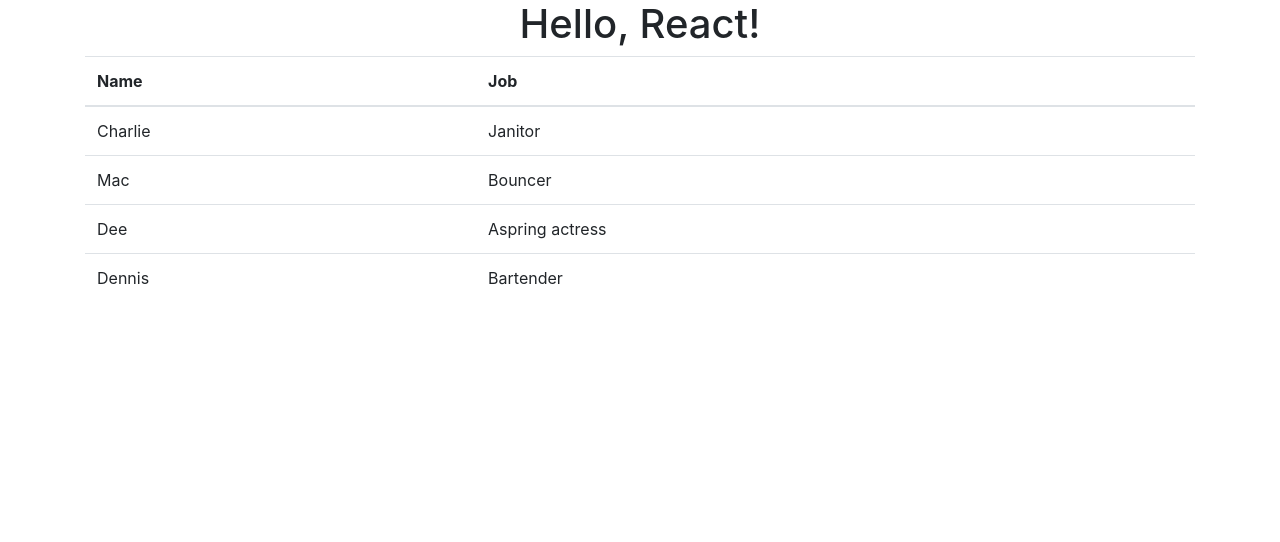
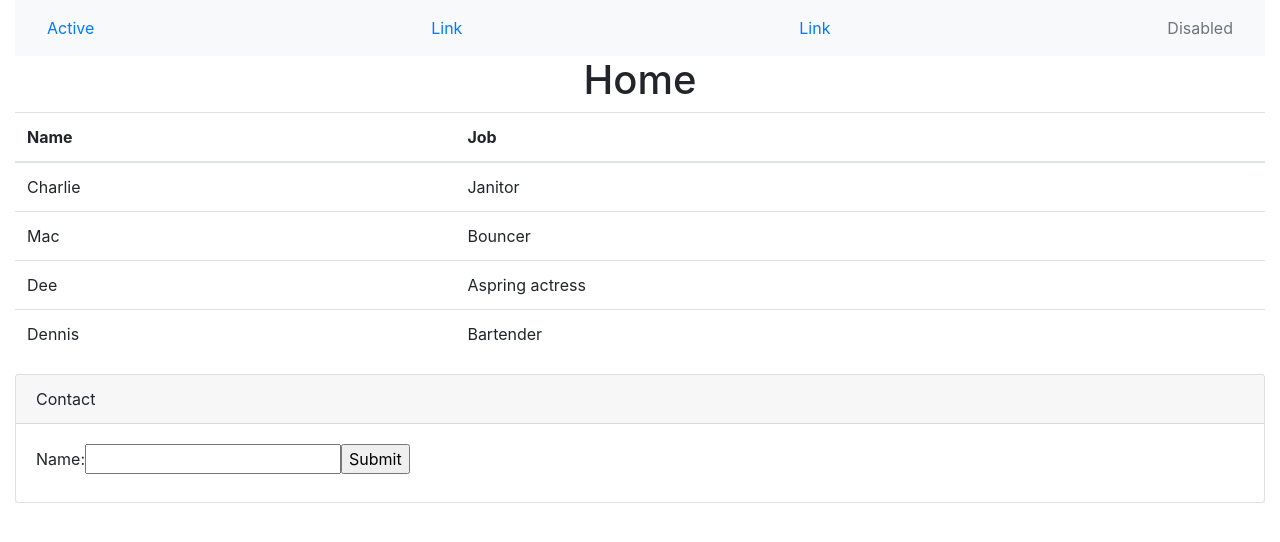
Before and after one commit to ng-model/turbo-potato, a React (Create React App) app: page / in a window 1280 px wide. Shown: the top 542 px of the page. Built offline with nearby package versions, Linux system fonts and the light colour scheme.

Commit message:
new pages and more confusion

```diff
--- a/src/App.js
+++ b/src/App.js
@@ -1,33 +1,15 @@
 import React, { Component } from "react";
-import Table from "./pages/Table";
-// import logo from "./logo.svg";
-import "./App.css";
+import Home from "./pages/Home";
+import Nav from "./pages/Nav";
 
 class App extends Component {
   render() {
-    const heading = <h1>Hello, React!</h1>;
-    const characters = [
-      {
-        name: "Charlie",
-        job: "Janitor",
-      },
-      {
-        name: "Mac",
-        job: "Bouncer",
-      },
-      {
-        name: "Dee",
-        job: "Aspring actress",
-      },
-      {
-        name: "Dennis",
-        job: "Bartender",
-      },
-    ];
     return (
-      <div className="container">
-        <header className="h1 text-center">{heading}</header>
-        <Table characterData={characters} />
+      <div className="container-fluid">
+        <Nav />
+        <main>
+          <Home />
+        </main>
       </div>
     );
   }
--- /dev/null
+++ b/src/pages/Contact.js
@@ -0,0 +1,22 @@
+import React, { Component } from "react";
+
+class Contact extends Component {
+  render() {
+    return (
+      <div className="card">
+        <div className="card-header">Contact</div>
+        <div className="card-body">
+          <form>
+            <label>
+              Name:
+              <input type="text" name="name" />
+            </label>
+            <input type="submit" value="Submit" />
+          </form>
+        </div>
+      </div>
+    );
+  }
+}
+
+export default Contact;
--- a/src/pages/Home.js
+++ b/src/pages/Home.js
@@ -0,0 +1,34 @@
+import React, { Component } from "react";
+import Table from "./Table";
+
+class Home extends Component {
+  render() {
+    const heading = <h1>Home</h1>;
+    const characters = [
+      {
+        name: "Charlie",
+        job: "Janitor",
+      },
+      {
+        name: "Mac",
+        job: "Bouncer",
+      },
+      {
+        name: "Dee",
+        job: "Aspring actress",
+      },
+      {
+        name: "Dennis",
+        job: "Bartender",
+      },
+    ];
+    return (
+      <div>
+        <header className="text-center">{heading}</header>
+        <Table characterData={characters} />
+      </div>
+    );
+  }
+}
+
+export default Home;
--- /dev/null
+++ b/src/pages/Nav.js
@@ -0,0 +1,32 @@
+import React, { Component } from "react";
+
+class Nav extends Component {
+    render() {
+        const url = 'something';
+    return (
+      <div>
+        <nav className=" nav navbar bg-light">
+          <a className="nav-link active" href={url}>
+            Active
+          </a>
+          <a className="nav-link" href={url}>
+            Link
+          </a>
+          <a className="nav-link" href={url}>
+            Link
+          </a>
+          <a
+            className="nav-link disabled"
+            href="#"
+            tabindex="-1"
+            aria-disabled="true"
+          >
+            Disabled
+          </a>
+        </nav>
+      </div>
+    );
+  }
+}
+
+export default Nav;
--- a/src/pages/Table.js
+++ b/src/pages/Table.js
@@ -1,4 +1,5 @@
 import React, { Component } from 'react'
+import Contact from "./Contact";
 
 const TableHeader = () => {
     return (
@@ -28,11 +29,14 @@ class Table extends Component {
   render() {
     const { characterData } = this.props
     return (
-      <table className="table table-hover">
-        <TableHeader />
-        <TableBody characterData={characterData} />
-      </table>
-    )
+      <div>
+        <table className="table table-hover">
+          <TableHeader />
+          <TableBody characterData={characterData} />
+        </table>
+        <Contact />
+      </div>
+    );
   }
 }
 
```
